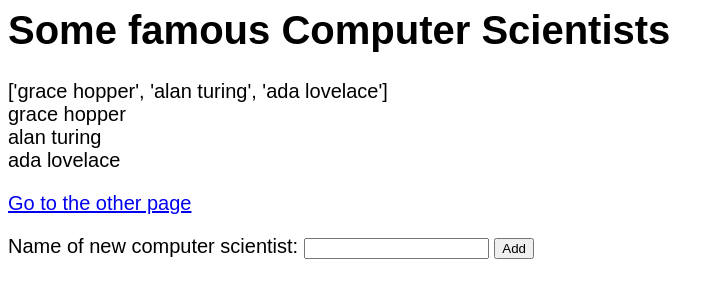
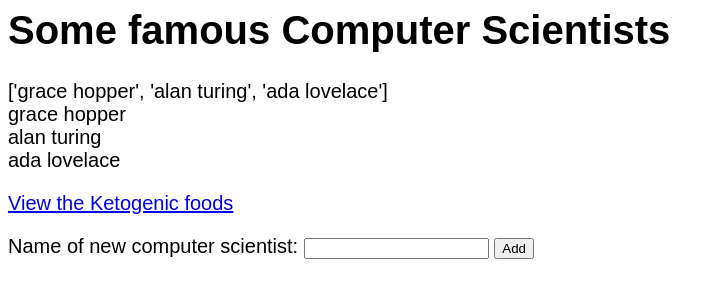
Before and after one commit to rl2745/KetoPalWebDesign, a Flask app: page / in a window 1280 px wide. Shown: the top 300 px of the page, without its empty margins (0-724 px from the left). Run offline with Flask 2, Linux system fonts and the light colour scheme; data comes from the database, SQL or seed files in the repository; parts of the project's set-up code (start-up, migrations or seed data) failed here and were passed over.

Commit message:
added foods page to index

```diff
--- a/server.py
+++ b/server.py
@@ -162,9 +162,13 @@ def index():
 # Notice that the function name is another() rather than index()
 # The functions for each app.route need to have different names
 #
-@app.route('/another')
-def another():
-  return render_template("another.html")
+# @app.route('/another')
+# def another():
+#   return render_template("another.html")
+
+@app.route('/foods')
+def foods():
+  return render_template("foods.html")
 
 
 # Example of adding new data to the database
--- a/templates/index.html
+++ b/templates/index.html
@@ -17,7 +17,7 @@
     {% endfor %}
   </div>
 
-<p><a href="another">Go to the other page</a></p>
+<p><a href="foods">View the Ketogenic foods</a></p>
 
 <form method="POST" action="/add">
 <p>Name of new computer scientist: <input type="text" name="name"> <input type="submit" value="Add"></p>
```
Also changed, not shown: templates/foods.html (added, +18 -0 lines).
